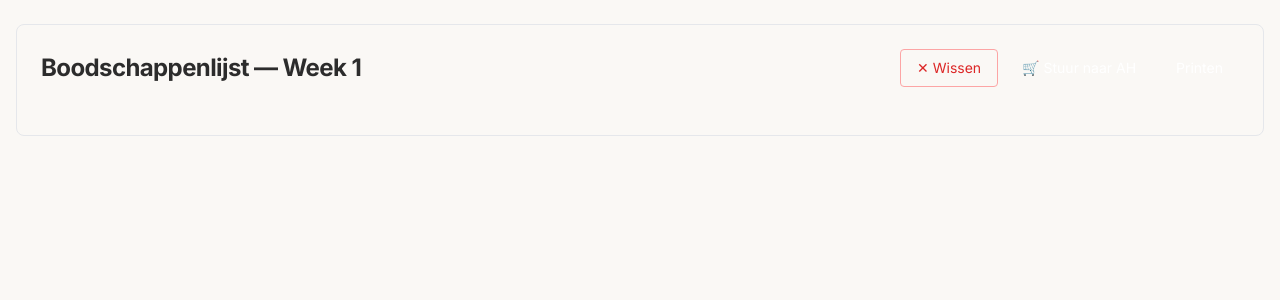
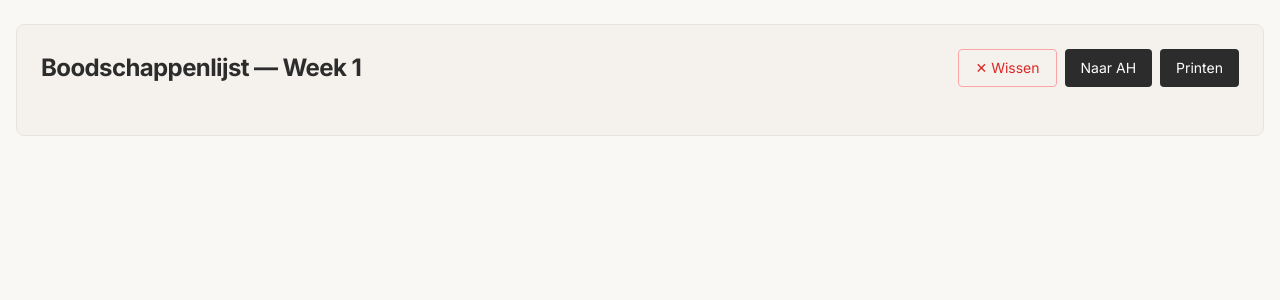
Before and after one commit to beninhos/weekmenu-docker, a Flask app: page /shopping-list/1/1 in a window 1280 px wide. Shown: the part 65-365 px from the top of the page. Run offline with Flask 3, Linux system fonts and the light colour scheme; parts of the project's set-up code (start-up, migrations or seed data) failed here and were passed over; some libraries are stand-ins or nearby versions.

Commit message:
Fix: Tailwind v3 upgrade + UI-bugfixes kookboeken, boodschappenlijst, planner
- Tailwind CDN v2.2.19 → v3 (maakt bg-[#xxx] arbitrary values werkend)
- Kookboeken: solid achtergrond op Opties en Annuleren buttons
- Boodschappenlijst: zoekknop weer zichtbaar (was wit-op-wit door Tailwind v2)
- Stuur naar AH: winkelkar-emoji vervangen door tekst "Naar AH"
- Plan dit recept: knop weer leesbaar (donkere achtergrond werkt nu)

```diff
--- a/templates/base.html
+++ b/templates/base.html
@@ -4,7 +4,7 @@
     <meta charset="UTF-8">
     <meta name="viewport" content="width=device-width, initial-scale=1.0">
     <title>Weekmenu Planner</title>
-    <link href="https://cdn.jsdelivr.net/npm/tailwindcss@2.2.19/dist/tailwind.min.css" rel="stylesheet">
+    <script src="https://cdn.tailwindcss.com"></script>
     <link rel="preconnect" href="https://fonts.googleapis.com">
     <link rel="preconnect" href="https://fonts.gstatic.com" crossorigin>
     <link href="https://fonts.googleapis.com/css2?family=Inter:wght@400;500;600;700&family=Libre+Baskerville:ital,wght@0,400;0,700;1,400&display=swap" rel="stylesheet">
--- a/templates/cookbooks.html
+++ b/templates/cookbooks.html
@@ -45,7 +45,7 @@ dialog::backdrop { background: rgba(0,0,0,0.35); }
         </a>
         <div class="px-4 pb-4 relative">
             <button onclick="toggleDropdown(event, 'dropdown-{{ cookbook.id }}')"
-                    class="border border-[#D4CEC4] text-[#2C2C2C] text-sm py-1 px-3 rounded inline-flex items-center gap-1 hover:bg-[#F5F2ED]">
+                    class="bg-[#F5F2ED] border border-[#D4CEC4] text-[#2C2C2C] text-sm py-1 px-3 rounded inline-flex items-center gap-1 hover:bg-[#E8E4DC]">
                 Opties
                 <svg class="w-3 h-3" fill="none" stroke="currentColor" viewBox="0 0 24 24">
                     <path stroke-linecap="round" stroke-linejoin="round" stroke-width="2" d="M19 9l-7 7-7-7"/>
@@ -123,7 +123,7 @@ dialog::backdrop { background: rgba(0,0,0,0.35); }
         </select>
         <div class="flex justify-end gap-3">
             <button onclick="document.getElementById('migrateModal').close()"
-                    class="px-4 py-2 text-sm rounded border border-[#D4CEC4] hover:bg-[#F5F2ED]">
+                    class="px-4 py-2 text-sm rounded bg-[#F5F2ED] border border-[#D4CEC4] hover:bg-[#E8E4DC]">
                 Annuleren
             </button>
             <button onclick="confirmMigrate()"
--- a/templates/shopping_list.html
+++ b/templates/shopping_list.html
@@ -10,7 +10,7 @@
             </button>
             <button onclick="sendToAH()" id="btnSendAH"
                     class="bg-[#2C2C2C] text-white px-4 py-2 rounded hover:bg-[#1a1a1a] text-sm">
-                🛒 Stuur naar AH
+                Naar AH
             </button>
             <button onclick="window.print()"
                     class="bg-[#2C2C2C] text-white px-4 py-2 rounded hover:bg-[#2C2C2C] text-sm">
@@ -145,7 +145,7 @@ function clearAll() {
 async function sendToAH() {
     const btn   = document.getElementById('btnSendAH');
     const toast = document.getElementById('ahToast');
-    btn.textContent = '⏳ Bezig...';
+    btn.textContent = 'Bezig...';
     btn.disabled = true;
     toast.className = 'mb-4 px-4 py-3 rounded-lg text-sm bg-[#F5F2ED] text-[#6B6B6B]';
     toast.textContent = 'Items worden verstuurd naar AH...';
@@ -173,7 +173,7 @@ async function sendToAH() {
         toast.className = 'mb-4 px-4 py-3 rounded-lg text-sm bg-red-50 text-red-800 border border-red-200';
         toast.textContent = 'Fout: ' + e.message;
     }
-    btn.textContent = '🛒 Stuur naar AH';
+    btn.textContent = 'Naar AH';
     btn.disabled = false;
 }
 
```
